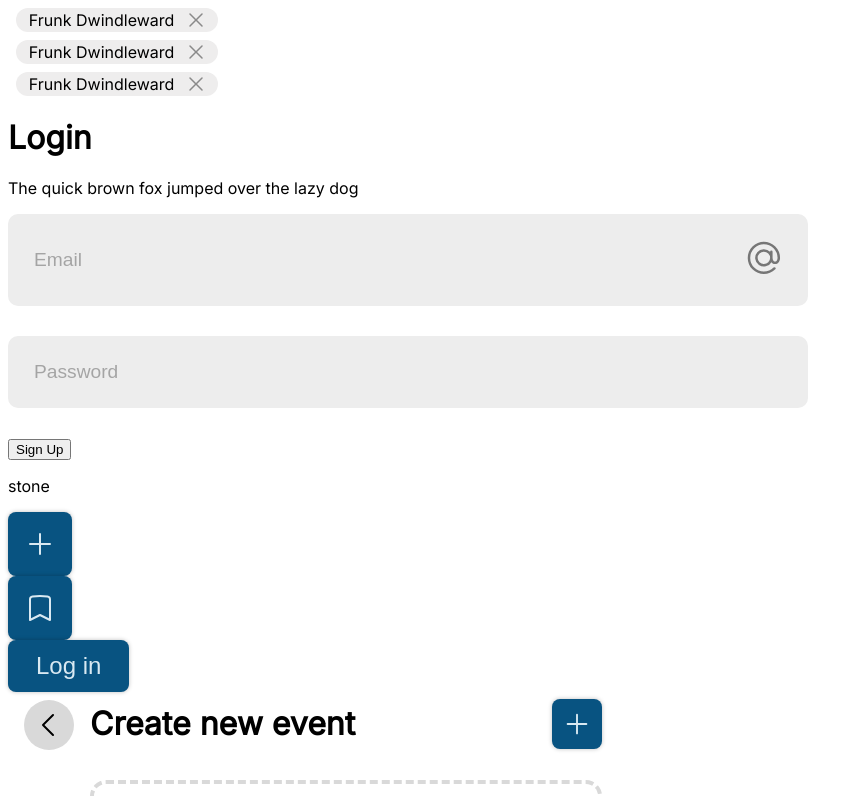
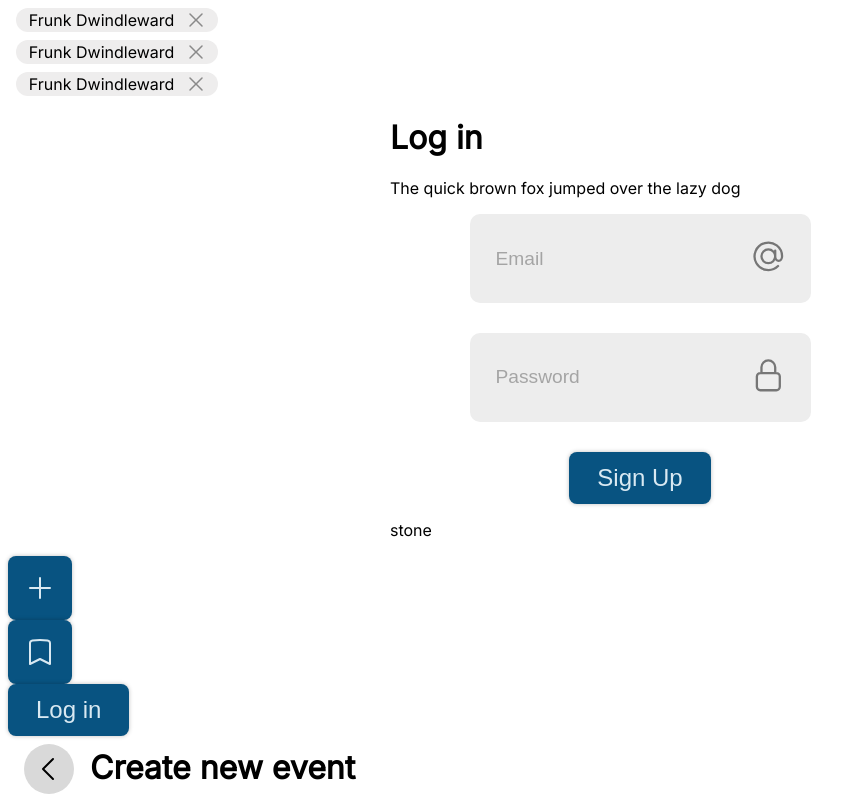
Before and after one commit to devsoc-unsw/trainee-fool-24t3, a React (Vite) app in the folder frontend/: page / in a window 1280 px wide. Shown: the part 584-1380 px from the top of the page, without its empty margins (0-868 px from the left). Built offline with nearby package versions, Linux system fonts and the light colour scheme.

Commit message:
style changes

```diff
--- a/frontend/src/App.tsx
+++ b/frontend/src/App.tsx
@@ -4,7 +4,7 @@ import Event from "./Event/Event";
 import { Keyword, KeywordOptions } from "./Keyword/Keyword";
 import bbq from "./assets/bbq.png";
 import { TextInput } from "./TextInput/TextInput";
-import { AtSymbolIcon } from "@heroicons/react/24/solid";
+import { LockClosedIcon, AtSymbolIcon } from "@heroicons/react/24/outline";
 import NavBar from "./NavBar/NavBar";
 import Button, { ButtonOptions } from "./Button/Button";
 import CreateEvent from "./CreateEvent/CreateEvent";
@@ -32,7 +32,7 @@ function App() {
       <Keyword type={KeywordOptions.Delete}>Frunk Dwindleward</Keyword>
       <Keyword type={KeywordOptions.Delete}>Frunk Dwindleward</Keyword>
       <AuthScreen
-        heading="Login"
+        heading="Log in"
         text={<p>The quick brown fox jumped over the lazy dog</p>}
         inputs={[
           <TextInput
@@ -40,14 +40,20 @@ function App() {
             placeholder="Email"
             name="email"
           />,
-          <TextInput placeholder="Password" name="password" />,
+          <TextInput
+            icon={<LockClosedIcon />}
+            placeholder="Password"
+            name="password"
+          />,
         ]}
         buttonText="Sign Up"
         footer={<p>stone</p>}
       ></AuthScreen>
-      <Button type={ButtonOptions.Plus}></Button>
-      <Button type={ButtonOptions.Bookmark}></Button>
-      <Button type={ButtonOptions.String}>Log in</Button>
+      <Button type="button" variant={ButtonOptions.Plus}></Button>
+      <Button type="button" variant={ButtonOptions.Bookmark}></Button>
+      <Button type="button" variant={ButtonOptions.String}>
+        Log in
+      </Button>
       <CreateEvent></CreateEvent>
       <NavBar profileImage="https://i.redd.it/white-pharaoh-in-school-textbook-v0-fgr8oliazlkd1.jpg?width=225&format=pjpg&auto=webp&s=04dc4c2c8a0170c4e161091673352cd966591475"></NavBar>
     </>
--- a/frontend/src/AuthScreen/AuthScreen.module.css
+++ b/frontend/src/AuthScreen/AuthScreen.module.css
@@ -0,0 +1,13 @@
+.container{
+    width: 500px;
+    background-color: hsl(0, 0%, 100%);
+    border-radius: 10px;
+    margin: auto;
+}
+
+.form{
+    display: flex;
+    flex-direction: column;
+    align-items: center;
+    width: 100%;
+}
--- a/frontend/src/AuthScreen/AuthScreen.tsx
+++ b/frontend/src/AuthScreen/AuthScreen.tsx
@@ -1,5 +1,6 @@
 import { ReactNode } from "react";
 import classes from "./AuthScreen.module.css";
+import Button, { ButtonOptions } from "../Button/Button";
 
 type AuthScreenProp = {
   heading: string;
@@ -11,17 +12,21 @@ type AuthScreenProp = {
 
 export function AuthScreen(props: AuthScreenProp) {
   return (
-    <div>
+    <div className={classes.container}>
       <header>
         <h1>{props.heading}</h1>
         <p>{props.text}</p>
       </header>
       <main>
-        <form>
-          {props.inputs.map((input: ReactNode) => input)}{" "}
-          <button type="button" className={classes.button}>
+        <form className={classes.form}>
+          {props.inputs.map((input: ReactNode) => input)}
+          <Button
+            type="submit"
+            variant={ButtonOptions.String}
+            className={classes.button}
+          >
             {props.buttonText}
-          </button>{" "}
+          </Button>
         </form>
       </main>
       {props.footer && <footer>{props.footer}</footer>}
--- a/frontend/src/Button/Button.tsx
+++ b/frontend/src/Button/Button.tsx
@@ -10,14 +10,15 @@ export enum ButtonOptions {
 
 type ButtonProps = {
   children?: string;
-  type: ButtonOptions;
+  variant: ButtonOptions;
   className?: string;
+  type: React.ButtonHTMLAttributes<HTMLButtonElement>["type"];
 };
 
 function Button(props: ButtonProps) {
   return (
-    <button className={classes.button}>
-      {props.type === ButtonOptions.Plus && (
+    <button className={classes.button} type={props.type}>
+      {props.variant === ButtonOptions.Plus && (
         <PlusIcon
           className={`${classes.icon} ${
             props.className ? props.className : ""
@@ -25,7 +26,7 @@ function Button(props: ButtonProps) {
         ></PlusIcon>
       )}
 
-      {props.type === ButtonOptions.Bookmark && (
+      {props.variant === ButtonOptions.Bookmark && (
         <BookmarkIcon
           className={`${classes.icon} ${
             props.className ? props.className : ""
@@ -33,7 +34,7 @@ function Button(props: ButtonProps) {
         ></BookmarkIcon>
       )}
 
-      {props.type === ButtonOptions.String && (
+      {props.variant === ButtonOptions.String && (
         <span
           className={`${classes.string} ${
             props.className ? props.className : ""
```
